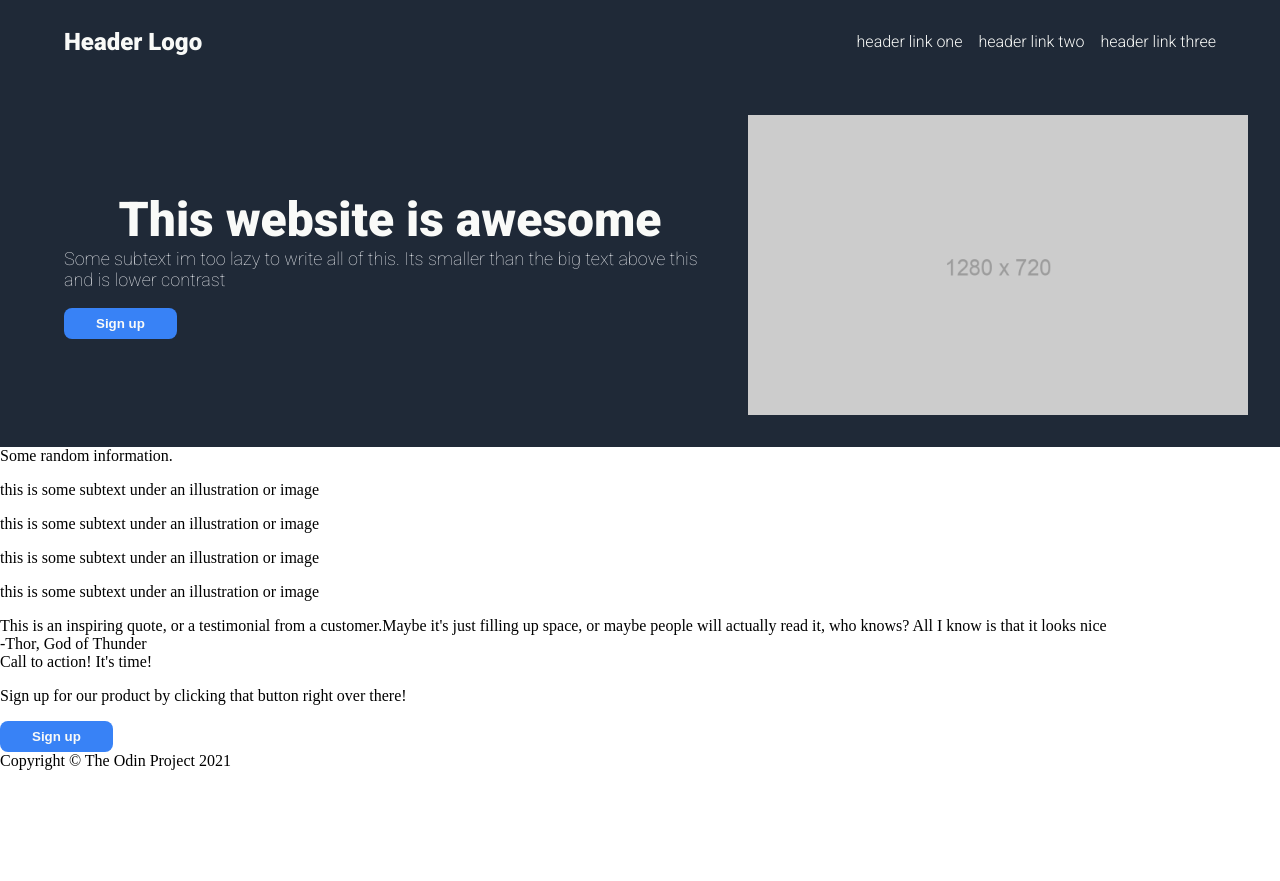
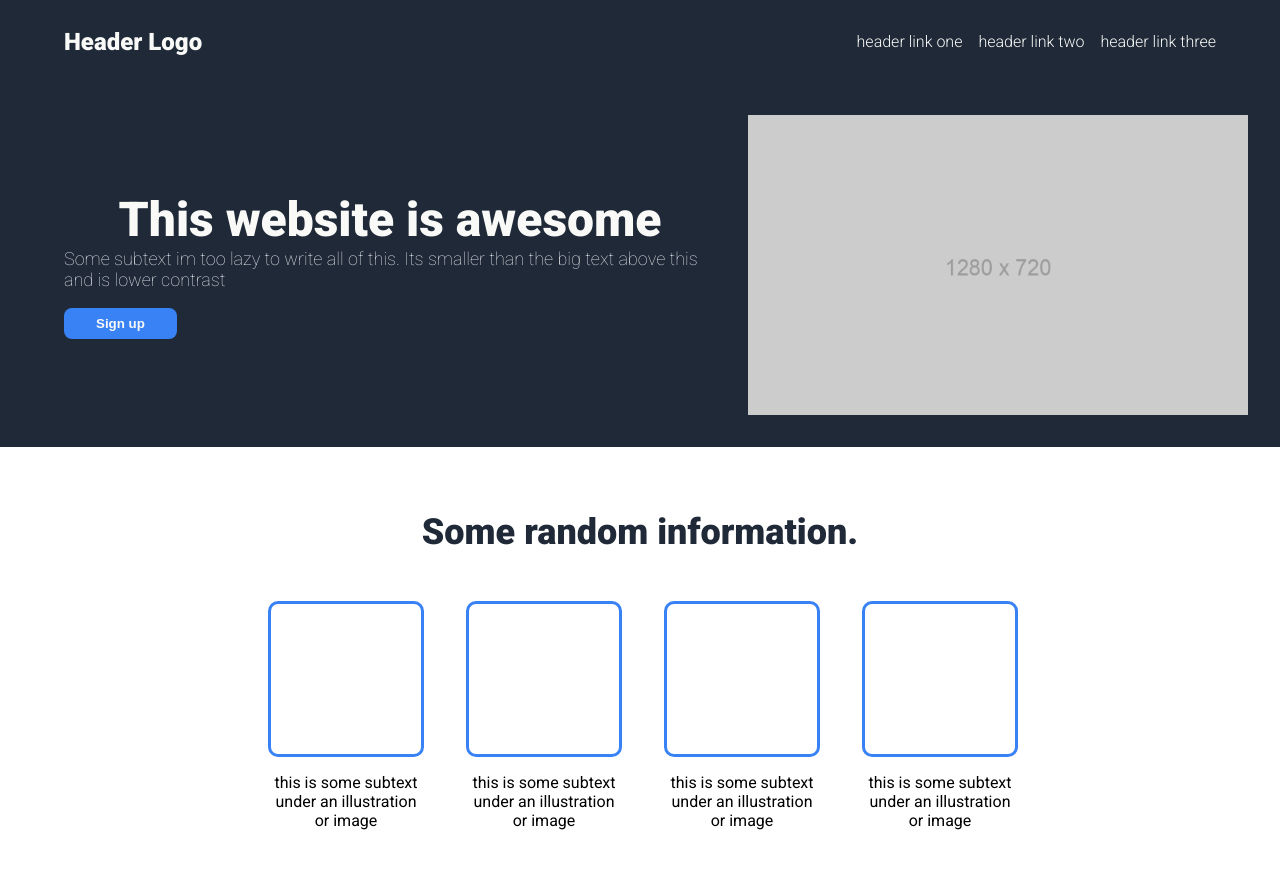
Before and after one commit to stiglicandjela/odin-landing-page, a plain HTML site: page index.html in a window 1280 px wide. Shown: the top 881 px of the page. Before the commit the page ends 800 px from the top, so only its background shows below. Drawn offline with Linux system fonts and the light colour scheme.

Commit message:
Finish Info section, come back later to the Hero

```diff
--- a/index.html
+++ b/index.html
@@ -28,6 +28,7 @@
         <div class="info-text">
             Some random information.
         </div>
+        <div class="container-info">
         <div class="square-and-text">
             <div class="square"></div>
             <p>this is some subtext under an illustration or image</p>
@@ -43,6 +44,7 @@
         <div class="square-and-text">
             <div class="square"></div>
             <p>this is some subtext under an illustration or image</p>
+        </div>
         </div>
     </div>
     <div class="motivation">
--- a/style.css
+++ b/style.css
@@ -7,6 +7,8 @@ body{
     margin: 0;
     padding: 0;
 }
+
+/* HEADER START */
 
 .header{
     display: flex;
@@ -30,6 +32,10 @@ ul{
     margin-left: auto;
     font-weight: 300;
 }
+
+/*HEADER END*/
+
+/*START OF HERO SECTION*/
 
 .hero{
     background-color: #1F2937;
@@ -76,3 +82,50 @@ button{
     width: 500px;
     padding: 32px;
 }
+
+/* END OF HERO SECTION */
+
+/* INFO SECTION */
+
+.info{
+    display: flex;
+    flex: 1;
+    flex-direction: column;
+    justify-content: center;
+    align-items: center;
+    font-family: 'Roboto';
+    padding: 64px;
+}
+
+.container-info{
+    display: flex;
+    flex-direction: row;
+    gap: 48px;
+    padding: 32px;
+}
+
+.info-text{
+    font-size: 36px;
+    color: #1F2937;
+    font-weight: 900;
+    margin-bottom: 16px;
+}
+
+.square{
+    border:3px #3882F6;
+    border-style: solid;
+    border-radius: 10px;
+    width: 150px;
+    height: 150px;
+}
+
+
+.square-and-text{
+    display: flex;
+    flex-direction: column;
+    justify-content: center;
+    align-items: center;
+    flex-wrap: wrap;
+    width: 150px;
+    text-align: center;
+}
```
